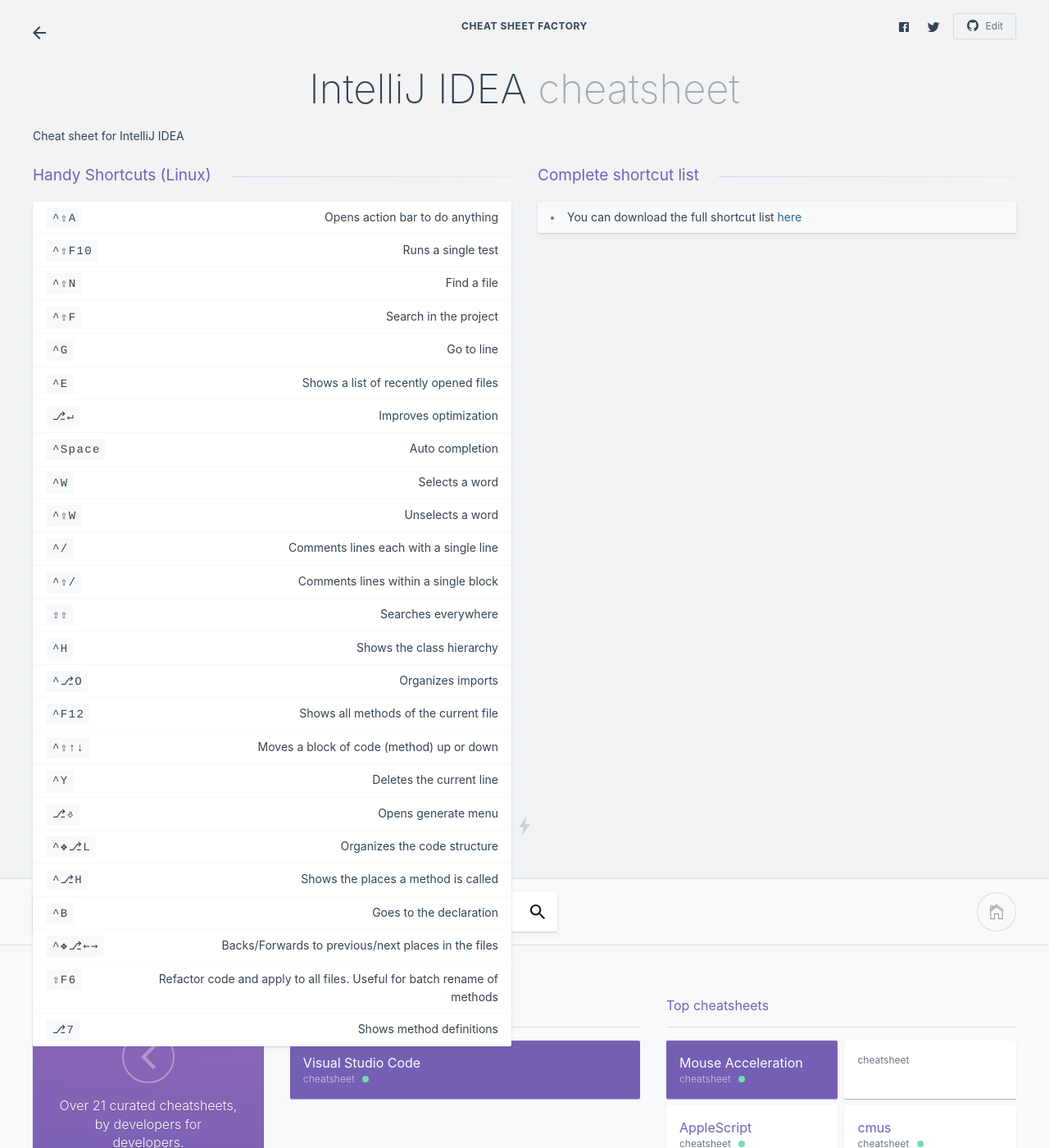
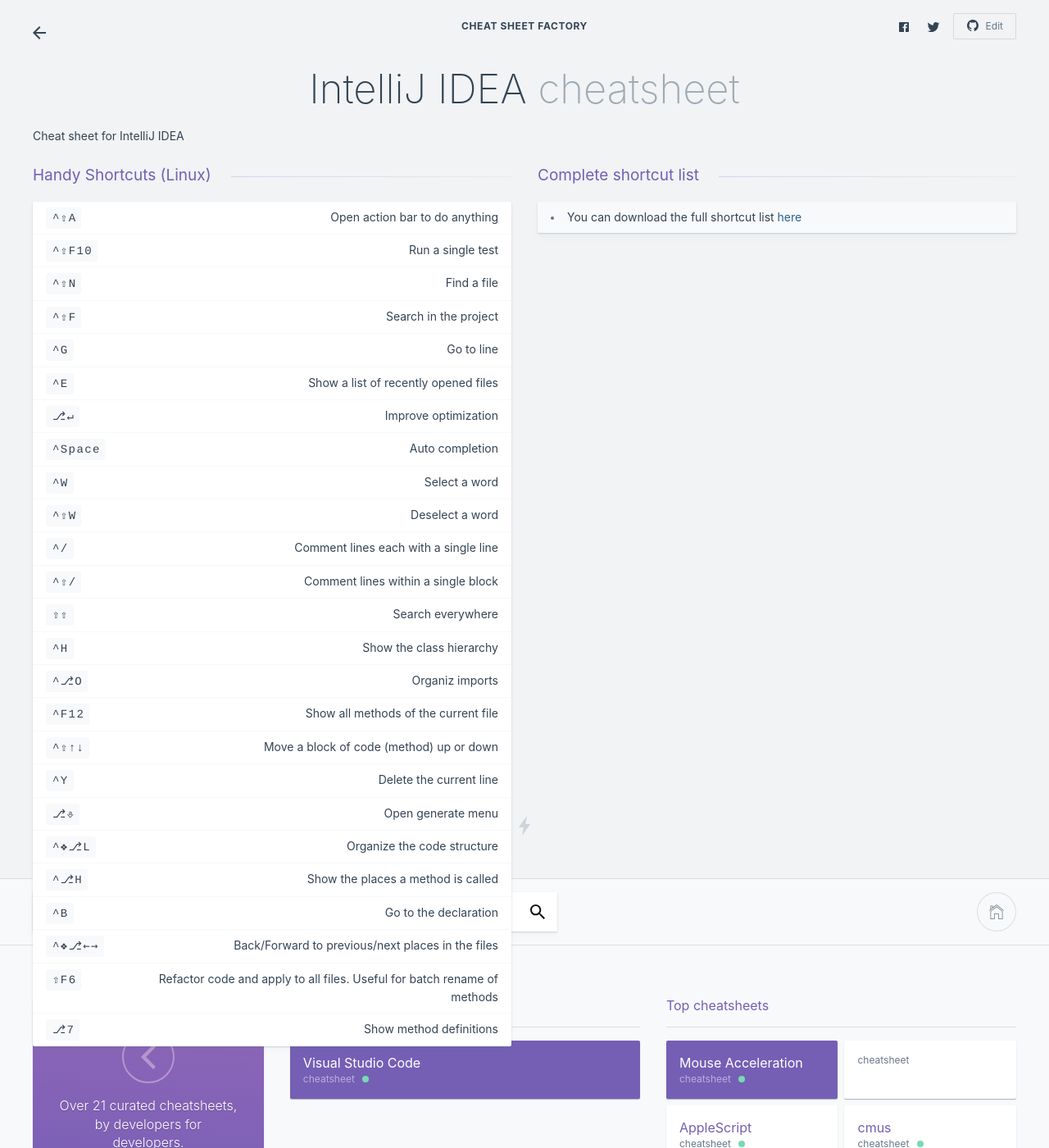
Before and after one commit to kasramp/cheat-sheet-factory, a Jekyll site: the page built from ide/intellij-idea.md, in a window 1280 px wide and 1400 px high. Shown: the whole window at 82% size. Built offline with Jekyll 4.4.1, drawn with Linux system fonts in a browser that asks for light colours.

Commit message:
Fix verb tense

```diff
--- a/ide/intellij-idea.md
+++ b/ide/intellij-idea.md
@@ -17,31 +17,31 @@ IntelliJ IDEA
 
 ### Handy Shortcuts (Linux)
 
-| `^⇧A` | Opens action bar to do anything |
-| `^⇧F10` | Runs a single test |
+| `^⇧A` | Open action bar to do anything |
+| `^⇧F10` | Run a single test |
 | `^⇧N` | Find a file |
 | `^⇧F` | Search in the project |
 | `^G` | Go to line |
-| `^E` | Shows a list of recently opened files |
-| `⎇↵` | Improves optimization |
+| `^E` | Show a list of recently opened files |
+| `⎇↵` | Improve optimization |
 | `^Space` | Auto completion |
-| `^W` | Selects a word |
-| `^⇧W` | Unselects a word |
-| `^/` | Comments lines each with a single line |
-| `^⇧/` | Comments lines within a single block |
-| `⇧⇧` | Searches everywhere |
-| `^H` | Shows the class hierarchy |
-| `^⎇O` | Organizes imports |
-| `^F12` | Shows all methods of the current file |
-| `^⇧↑↓` | Moves a block of code (method) up or down |
-| `^Y` | Deletes the current line |
-| `⎇⎀` | Opens generate menu |
-| `^❖⎇L` | Organizes the code structure |
-| `^⎇H`| Shows the places a method is called |
-| `^B` | Goes to the declaration |
-| `^❖⎇←→` | Backs/Forwards to previous/next places in the files |
+| `^W` | Select a word |
+| `^⇧W` | Deselect a word |
+| `^/` | Comment lines each with a single line |
+| `^⇧/` | Comment lines within a single block |
+| `⇧⇧` | Search everywhere |
+| `^H` | Show the class hierarchy |
+| `^⎇O` | Organiz imports |
+| `^F12` | Show all methods of the current file |
+| `^⇧↑↓` | Move a block of code (method) up or down |
+| `^Y` | Delete the current line |
+| `⎇⎀` | Open generate menu |
+| `^❖⎇L` | Organize the code structure |
+| `^⎇H`| Show the places a method is called |
+| `^B` | Go to the declaration |
+| `^❖⎇←→` | Back/Forward to previous/next places in the files |
 | `⇧F6`| Refactor code and apply to all files. Useful for batch rename of methods |
-| `⎇7`| Shows method definitions |
+| `⎇7`| Show method definitions |
 {: .-shortcuts}
 
 ### Complete shortcut list
```
Also changed, not shown: container/helm.md (+1 -1 lines), ide/vs-code.md (+1 -1 lines).
